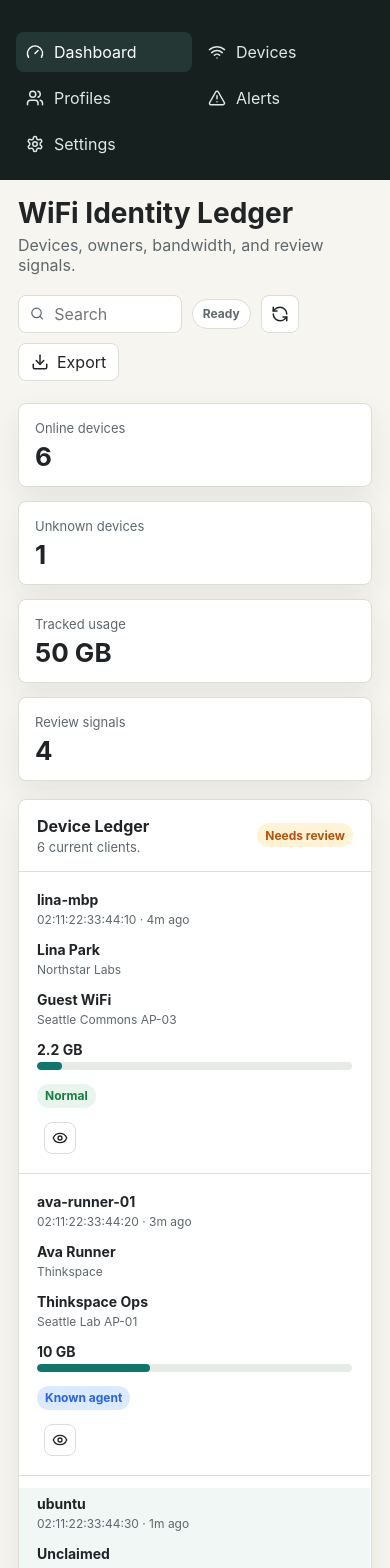
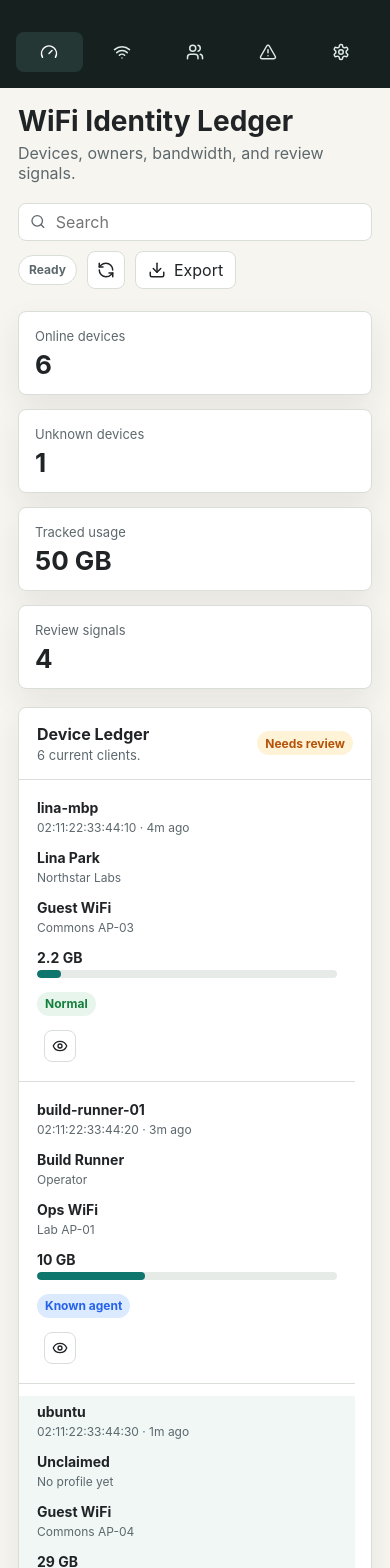
Before and after one commit to peterchee-os/WhoFi, a Next.js app: page / in a window 390 px wide. Shown: the part 80-1648 px from the top of the page. Built offline with nearby package versions, Linux system fonts and the light colour scheme.

Commit message:
Polish responsive demo layout

```diff
--- a/app/globals.css
+++ b/app/globals.css
@@ -101,11 +101,13 @@ textarea {
   align-items: center;
   gap: 10px;
   min-height: 40px;
+  min-width: 0;
   color: #dce9e5;
   background: transparent;
   padding: 0 10px;
   border-radius: 8px;
   text-align: left;
+  white-space: nowrap;
 }
 
 .nav-item.active {
@@ -152,13 +154,15 @@ textarea {
 .toolbar {
   display: flex;
   align-items: center;
+  justify-content: flex-end;
   gap: 10px;
   flex-wrap: wrap;
+  min-width: min(520px, 100%);
 }
 
 .search-field {
   min-height: 38px;
-  width: min(280px, 42vw);
+  width: min(280px, 100%);
   border-radius: 8px;
   border: 1px solid var(--line);
   background: #ffffff;
@@ -295,6 +299,7 @@ textarea {
   width: 100%;
   overflow-x: auto;
   padding-right: 1px;
+  scrollbar-gutter: stable;
 }
 
 .ledger-table {
@@ -732,6 +737,12 @@ textarea {
     grid-template-columns: repeat(5, minmax(0, 1fr));
   }
 
+  .nav-item {
+    justify-content: center;
+    font-size: 13px;
+    padding-inline: 8px;
+  }
+
   .sidebar-section {
     display: none;
   }
@@ -758,8 +769,30 @@ textarea {
     display: grid;
   }
 
+  .toolbar {
+    justify-content: stretch;
+    min-width: 0;
+  }
+
+  .toolbar .search-field {
+    width: 100%;
+  }
+
   .nav {
-    grid-template-columns: repeat(2, minmax(0, 1fr));
+    grid-template-columns: repeat(5, minmax(0, 1fr));
+  }
+
+  .nav-item {
+    gap: 0;
+    padding-inline: 0;
+  }
+
+  .nav-item svg {
+    flex: 0 0 auto;
+  }
+
+  .nav-item {
+    font-size: 0;
   }
 
   .metric-grid,
--- a/lib/demo-data.ts
+++ b/lib/demo-data.ts
@@ -35,15 +35,15 @@ export const demoProfiles: Profile[] = [
     displayName: "Front Desk iPad",
     profileType: "staff",
     profileLevel: "operational",
-    organizationName: "Thinkspace",
+    organizationName: "Operator",
     lastSeen: minutesAgo(1)
   },
   {
     id: "prof-agent-ava",
-    displayName: "Ava Runner",
+    displayName: "Build Runner",
     profileType: "agent",
     profileLevel: "operational",
-    organizationName: "Thinkspace",
+    organizationName: "Operator",
     lastSeen: minutesAgo(3)
   }
 ];
@@ -55,8 +55,8 @@ export const demoDevices: Device[] = [
     hostname: "lina-mbp",
     ip: "192.0.2.41",
     ssid: "Guest WiFi",
-    apName: "Seattle Commons AP-03",
-    location: "Thinkspace Seattle",
+    apName: "Commons AP-03",
+    location: "Main Location",
     status: "claimed",
     riskState: "normal",
     profileId: "prof-lina",
@@ -69,11 +69,11 @@ export const demoDevices: Device[] = [
   {
     id: "dev-agent-runner",
     mac: "02:11:22:33:44:20",
-    hostname: "ava-runner-01",
+    hostname: "build-runner-01",
     ip: "192.0.2.52",
-    ssid: "Thinkspace Ops",
-    apName: "Seattle Lab AP-01",
-    location: "Thinkspace Seattle",
+    ssid: "Ops WiFi",
+    apName: "Lab AP-01",
+    location: "Main Location",
     status: "agent_host",
     riskState: "known_agent",
     profileId: "prof-agent-ava",
@@ -89,8 +89,8 @@ export const demoDevices: Device[] = [
     hostname: "ubuntu",
     ip: "192.0.2.67",
     ssid: "Guest WiFi",
-    apName: "Seattle Commons AP-04",
-    location: "Thinkspace Seattle",
+    apName: "Commons AP-04",
+    location: "Main Location",
     status: "unknown",
     riskState: "automation_like",
     firstSeen: hoursAgo(1),
@@ -105,9 +105,9 @@ export const demoDevices: Device[] = [
     mac: "02:11:22:33:44:40",
     hostname: "river-iphone",
     ip: "192.0.2.72",
-    ssid: "Thinkspace Guest",
-    apName: "Seattle Cafe AP-02",
-    location: "Thinkspace Seattle",
+    ssid: "Guest WiFi",
+    apName: "Cafe AP-02",
+    location: "Main Location",
     status: "claimed",
     riskState: "normal",
     profileId: "prof-river",
@@ -123,9 +123,9 @@ export const demoDevices: Device[] = [
     mac: "02:11:22:33:44:50",
     hostname: "foundry-buildbox",
     ip: "192.0.2.88",
-    ssid: "Thinkspace Member",
-    apName: "Seattle Suite AP-02",
-    location: "Thinkspace Seattle",
+    ssid: "Member WiFi",
+    apName: "Suite AP-02",
+    location: "Main Location",
     status: "staff_assigned",
     riskState: "watch",
     profileId: "prof-foundry",
@@ -140,9 +140,9 @@ export const demoDevices: Device[] = [
     mac: "02:11:22:33:44:60",
     hostname: "frontdesk-ipad",
     ip: "192.0.2.12",
-    ssid: "Thinkspace Staff",
-    apName: "Seattle Lobby AP-01",
-    location: "Thinkspace Seattle",
+    ssid: "Staff WiFi",
+    apName: "Lobby AP-01",
+    location: "Main Location",
     status: "managed",
     riskState: "normal",
     profileId: "prof-frontdesk",
```
